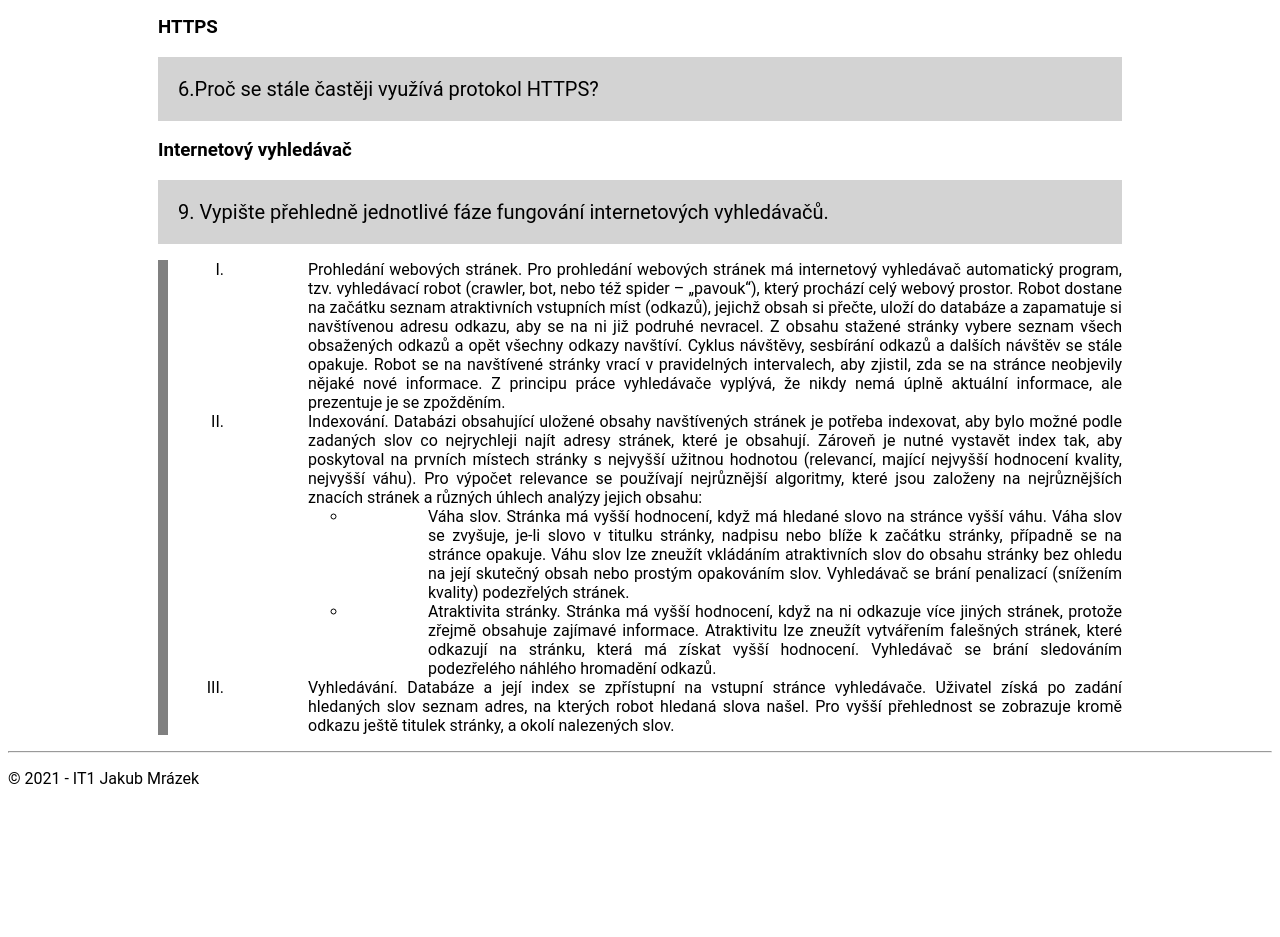
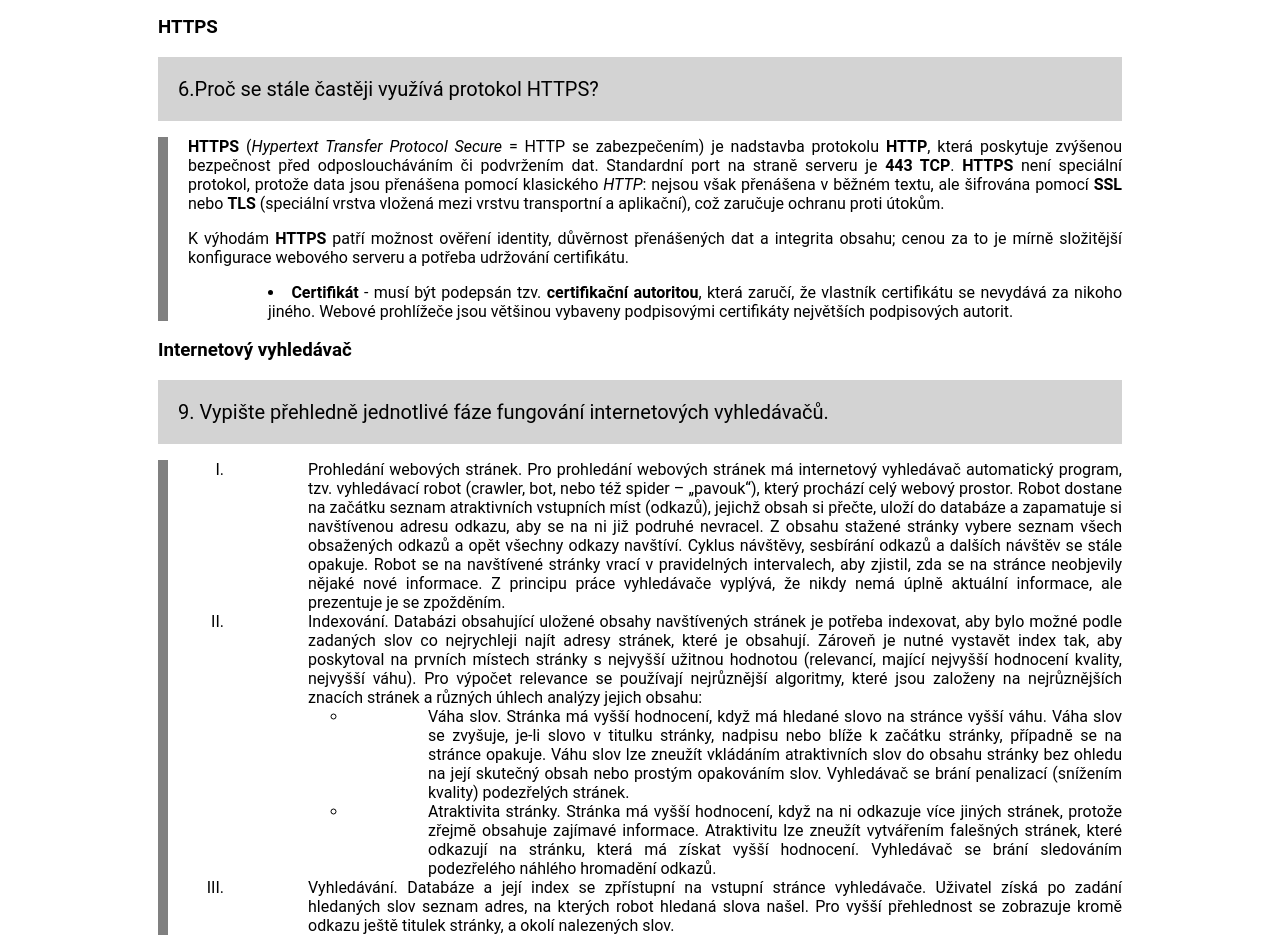
Before and after one commit to KubaMrazek/WWW, a plain HTML site: page index.html in a window 1280 px wide. Shown: the part 2325-3262 px from the top of the page. Before the commit the page ends 3129 px from the top, so only its background shows below. Drawn offline with Linux system fonts and the light colour scheme.

Commit message:
6.otazka

```diff
--- a/index.html
+++ b/index.html
@@ -123,7 +123,8 @@
                         metoda
                         <b>PATCH</b>.
                     </li>
-                    <li><b>DELETE</b> - Požadavek na zrušení dokumentu (nebo záznamu v databázi) na serveru. Rušený dokument je
+                    <li><b>DELETE</b> - Požadavek na zrušení dokumentu (nebo záznamu v databázi) na serveru. Rušený
+                        dokument je
                         specifikován v <em>URL</em>.
                     </li>
                 </p>
@@ -164,7 +165,27 @@
             </div>
             <h3><b>HTTPS</b></h3>
             <div class="otazky">6.Proč se stále častěji využívá protokol HTTPS?</div>
-            <div class="odpovedi"></div>
+            <div class="odpovedi">
+                <p>
+                    <b>HTTPS</b> (<em>Hypertext Transfer Protocol Secure</em> = HTTP se zabezpečením) je nadstavba
+                    protokolu <b>HTTP</b>, která
+                    poskytuje zvýšenou bezpečnost před odposloucháváním či podvržením dat. Standardní port na straně
+                    serveru je <b>443 TCP</b>.
+                    <b>HTTPS</b> není speciální protokol, protože data jsou přenášena pomocí klasického <em>HTTP</em>:
+                    nejsou však
+                    přenášena v běžném textu, ale šifrována pomocí <b>SSL</b> nebo <b>TLS</b> (speciální vrstva vložená
+                    mezi vrstvu
+                    transportní a aplikační), což zaručuje ochranu proti útokům.
+
+                </p>
+                <p>K výhodám <b>HTTPS</b> patří možnost ověření identity, důvěrnost přenášených dat a integrita obsahu;
+                    cenou za to je mírně složitější konfigurace webového serveru a potřeba udržování certifikátu.
+                    <li><b>Certifikát</b> - musí být podepsán tzv. <b>certifikační autoritou</b>, která zaručí, že
+                        vlastník certifikátu se nevydává za nikoho jiného. Webové prohlížeče jsou většinou vybaveny
+                        podpisovými certifikáty největších podpisových autorit.
+                    </li>
+                </p>
+            </div>
             <h3>Internetový vyhledávač</h3>
             <div class="otazky">9. Vypište přehledně jednotlivé fáze fungování internetových vyhledávačů.
             </div>
```
